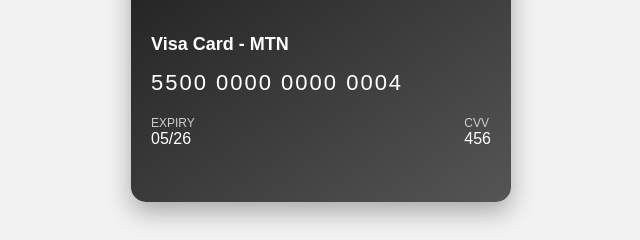
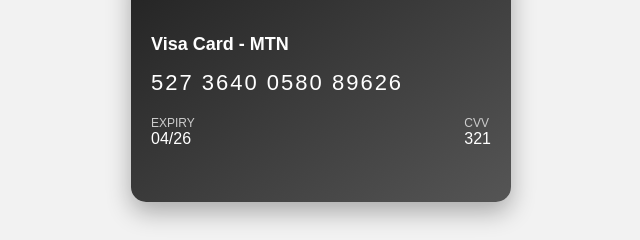
Before and after one commit to iradupat/visacards, a plain HTML site: page index.html in a window 1280 px wide. Shown: the part 150-390 px from the top of the page, 319-959 px from the left. Drawn offline with Linux system fonts and the light colour scheme.

Commit message:
Update index.html

```diff
--- a/index.html
+++ b/index.html
@@ -115,9 +115,9 @@
         cvv: "321"
       },
       MTN: {
-        number: "5500 0000 0000 0004",
-        expiry: "05/26",
-        cvv: "456"
+        number: "527 3640 0580 89626",
+        expiry: "04/26",
+        cvv: "321"
       },
       ZIGZ: {
         number: "4012 8888 8888 1881",
```
